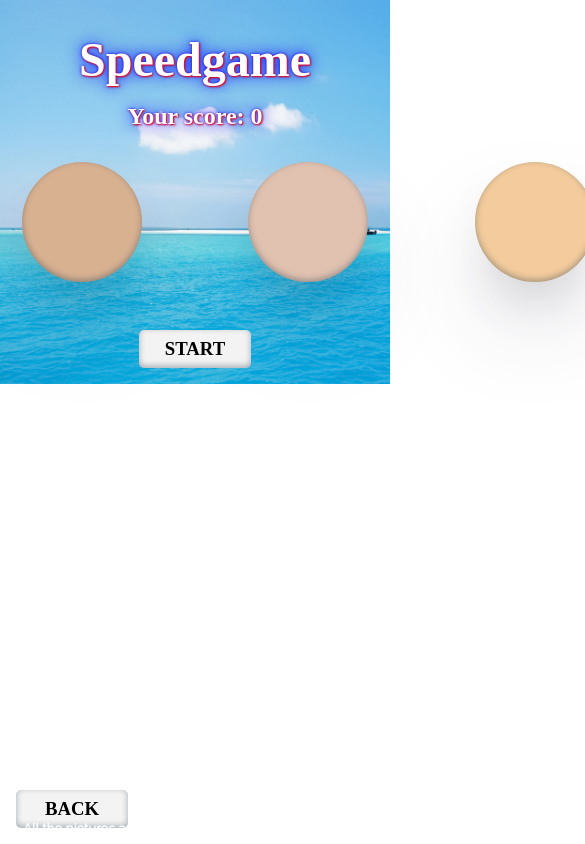
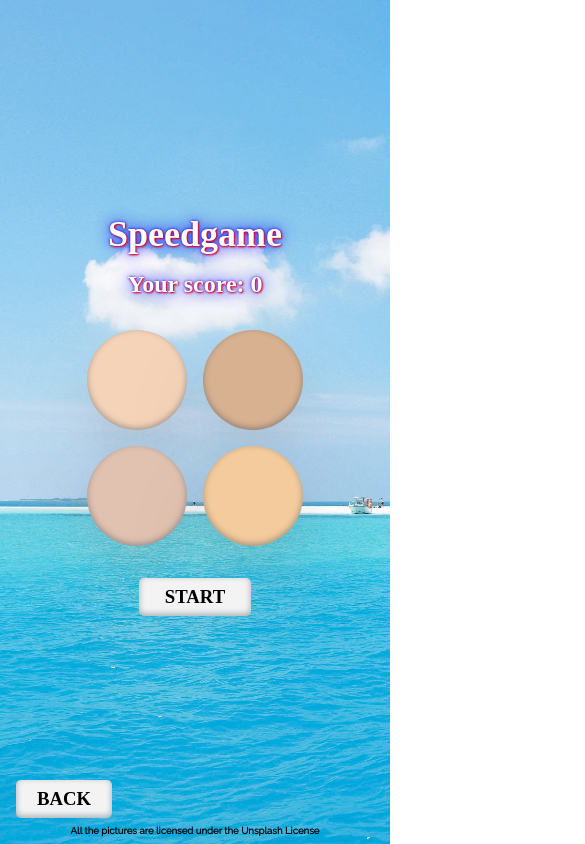
Before and after one commit to LinhLe2307/react_speedGame_REACT22K, a React (Create React App) app: page / in a window 390 px wide. Both pictures are taken after a click on the button "Easy". Shown: the top 844 px of the page, 585 px wide, since content can reach past the window. Built offline with nearby package versions, Linux system fonts and the light colour scheme; a web font is replaced by a local one.

Commit message:
Mobile responsive and add Readme

```diff
--- a/src/App.js
+++ b/src/App.js
@@ -242,8 +242,13 @@ class App extends Component {
             <div
               className="circles"
               style={{
-                width: `${
-                  this.state.gameDifficulty.gameLevel === 6 ? "600px" : "800px"
+                //   // width: `${
+                //   //   this.state.gameDifficulty.gameLevel === 6 ? "600px" : "800px"
+                //   // }`,
+                gridTemplateColumns: `${
+                  this.state.gameDifficulty.gameLevel === 6
+                    ? "repeat(3, 1fr)"
+                    : "repeat(4, 1fr)"
                 }`,
               }}
             >
--- a/src/index.css
+++ b/src/index.css
@@ -69,16 +69,19 @@ h1 {
 
 .circles {
   padding: 2rem;
-  display: flex;
-  flex-flow: row wrap;
+  /* display: flex;
+  flex-flow: row wrap; */
   margin: 0 auto;
-  justify-content: space-between;
+  /* justify-content: space-between; */
+  display: grid;
+  grid-template-columns: repeat(4, 1fr);
+  justify-items: center;
   gap: 2rem;
 }
 
 .circle {
-  height: 150px;
-  width: 150px;
+  height: 140px;
+  width: 140px;
   border-radius: 50%;
   cursor: pointer;
   display: flex;
@@ -92,7 +95,7 @@ h1 {
   background-color: #fff225;
   background: url("./assets/images/Shiba.png");
   background-position: center;
-  background-size: 230px;
+  background-size: 210px;
 }
 
 button {
@@ -130,10 +133,10 @@ button:hover {
   width: 40%;
   min-height: 30%;
   border-radius: 5px;
-  position: relative;
   display: grid;
   justify-items: center;
   align-items: center;
+  position: relative;
 }
 
 .modal button {
@@ -172,39 +175,53 @@ footer {
   position: absolute;
   bottom: 0;
   width: 100%;
-  color: rgb(255, 255, 255);
+  color: rgb(0, 0, 0);
   font-family: "Raleway";
   text-shadow: none;
   margin-bottom: 0.5rem;
 }
 
-@media (max-width: 1200px) {
-  /* .circles {
-    width: 100%;
-    justify-content: center;
-    gap: 2rem;
-  } */
-}
+@media (max-width: 575px) {
+  h1 {
+    font-size: 36px;
+  }
 
-
-@media (max-width: 575px) {
   .container {
     width: auto;
-    height: 100%;
-    padding-top: 2rem;
+    height: 100vh;
+    background-position: 25% 75%;
   }
+
   .buttons-container {
     display: flex;
     flex-direction: column;
   }
 
   .circles {
-    width: auto;
+    grid-template-columns: repeat(2, 1fr) !important;
+    gap: 1rem;
+    padding-bottom: 1rem;
   }
 
   .circle {
-    /* flex: 0 0 45%; */
-    width: 120px;
-    height: 120px;
+    width: 100px;
+    height: 100px;
+  }
+
+  .circle.active {
+    background-size: 150px;
+  }
+
+  .modal {
+    width: 90%;
+  }
+
+  .back-button {
+    bottom: 10px;
+    width: 6rem;
+  }
+
+  footer > h5 {
+    font-size: 0.6rem;
   }
 }
```
Also changed, not shown: 1 other file (tests, documents, lock files or other folders).
